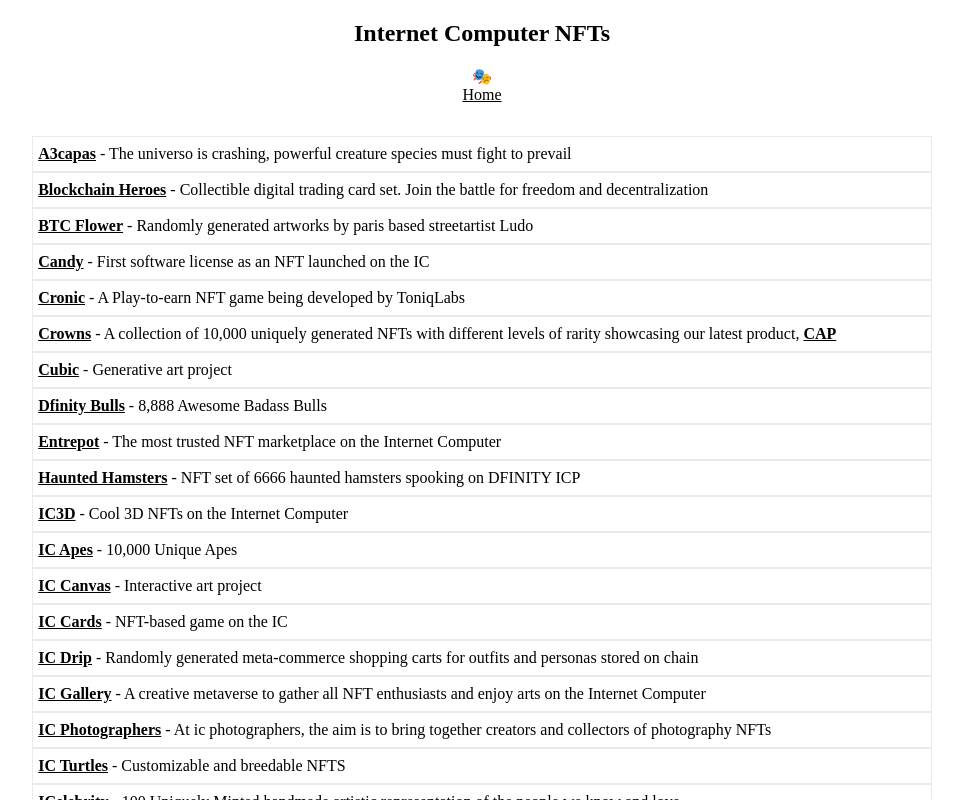
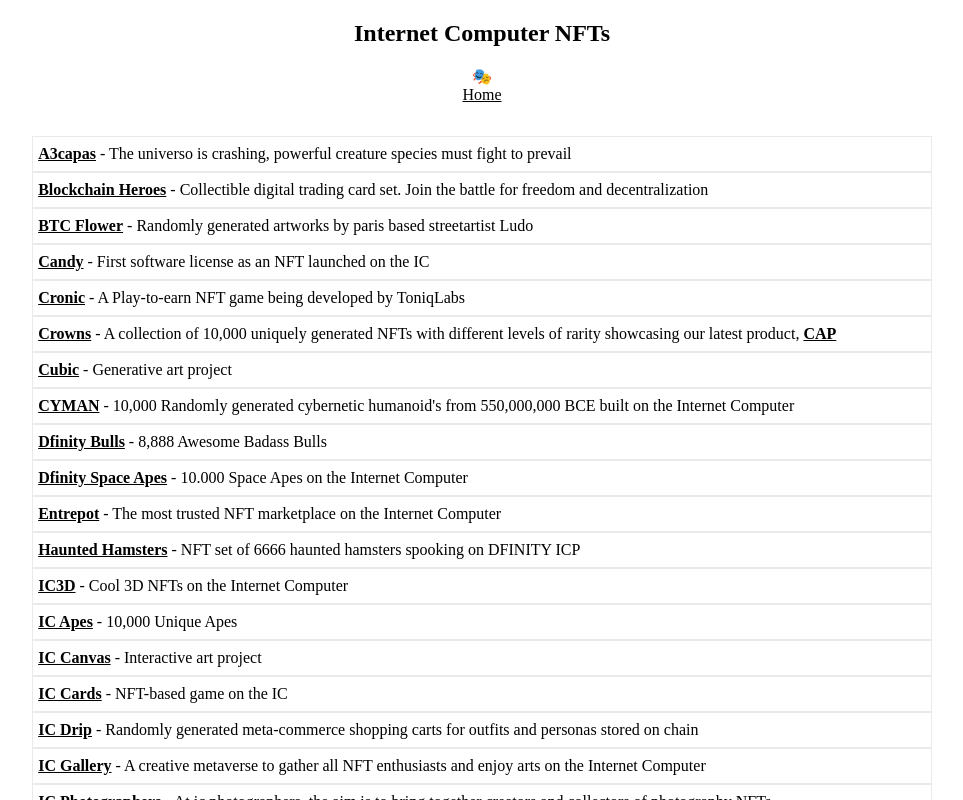
Before and after one commit to rjlucasm/ictoday, a Next.js app: page /nft in a window 1280 px wide. Shown: the top 800 px of the page, without its empty margins (158-1121 px from the left). Built offline with nearby package versions, Linux system fonts and the light colour scheme.

Commit message:
New NFTs 11/22

```diff
--- a/pages/nft.js
+++ b/pages/nft.js
@@ -39,7 +39,13 @@
                 <a href="https://cubic.place/" target="_blank" rel="noopener noreferrer">Cubic</a> - Generative art project
             </div>
             <div className="pagescard">
+                <a href="https://www.cyman.live/" target="_blank" rel="noopener noreferrer">CYMAN</a> - 10,000 Randomly generated cybernetic humanoid's from 550,000,000 BCE built on the Internet Computer
+            </div>
+            <div className="pagescard">
                 <a href="https://twitter.com/DBulls_NFT" target="_blank" rel="noopener noreferrer">Dfinity Bulls</a> - 8,888 Awesome Badass Bulls
+            </div>
+            <div className="pagescard">
+                <a href="https://twitter.com/ApesDfinity" target="_blank" rel="noopener noreferrer">Dfinity Space Apes</a> - 10.000 Space Apes on the Internet Computer
             </div>
             <div className="pagescard">
                 <a href="https://entrepot.app/" target="_blank" rel="noopener noreferrer">Entrepot</a> - The most trusted NFT marketplace on the Internet Computer
@@ -69,7 +75,7 @@
                 <a href="https://www.icphotographers.com/" target="_blank" rel="noopener noreferrer">IC Photographers</a> - At ic photographers, the aim is to bring together creators and collectors of photography NFTs
             </div>
             <div className="pagescard">
-                <a href="https://twitter.com/ic_turtles" target="_blank" rel="noopener noreferrer">IC Turtles</a> - Customizable and breedable NFTS
+                <a href="https://icturtles.com/" target="_blank" rel="noopener noreferrer">IC Turtles</a> - Customizable and breedable NFTS
             </div>
             <div className="pagescard">
                 <a href="https://twitter.com/CeleberityI" target="_blank" rel="noopener noreferrer">ICelebrity</a> - 100 Uniquely Minted handmade artistic representation of the people we know and love
```
